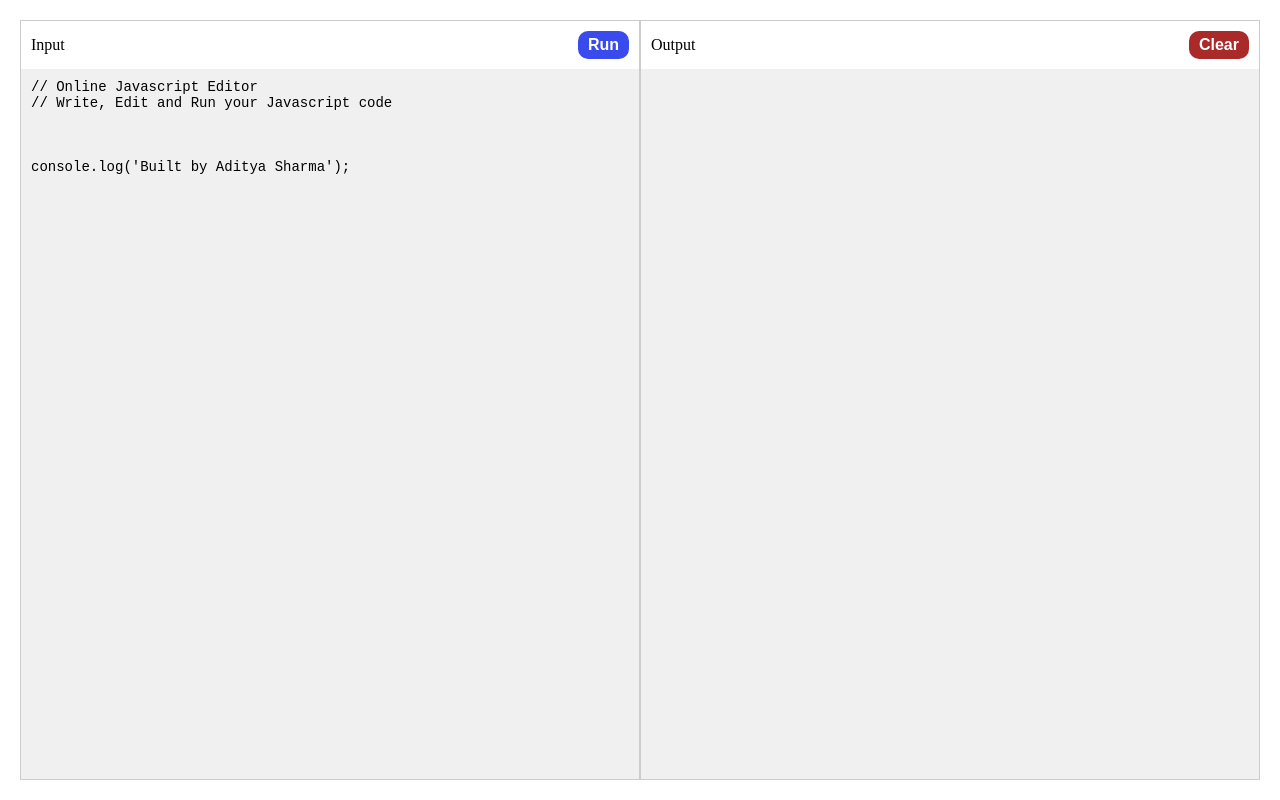
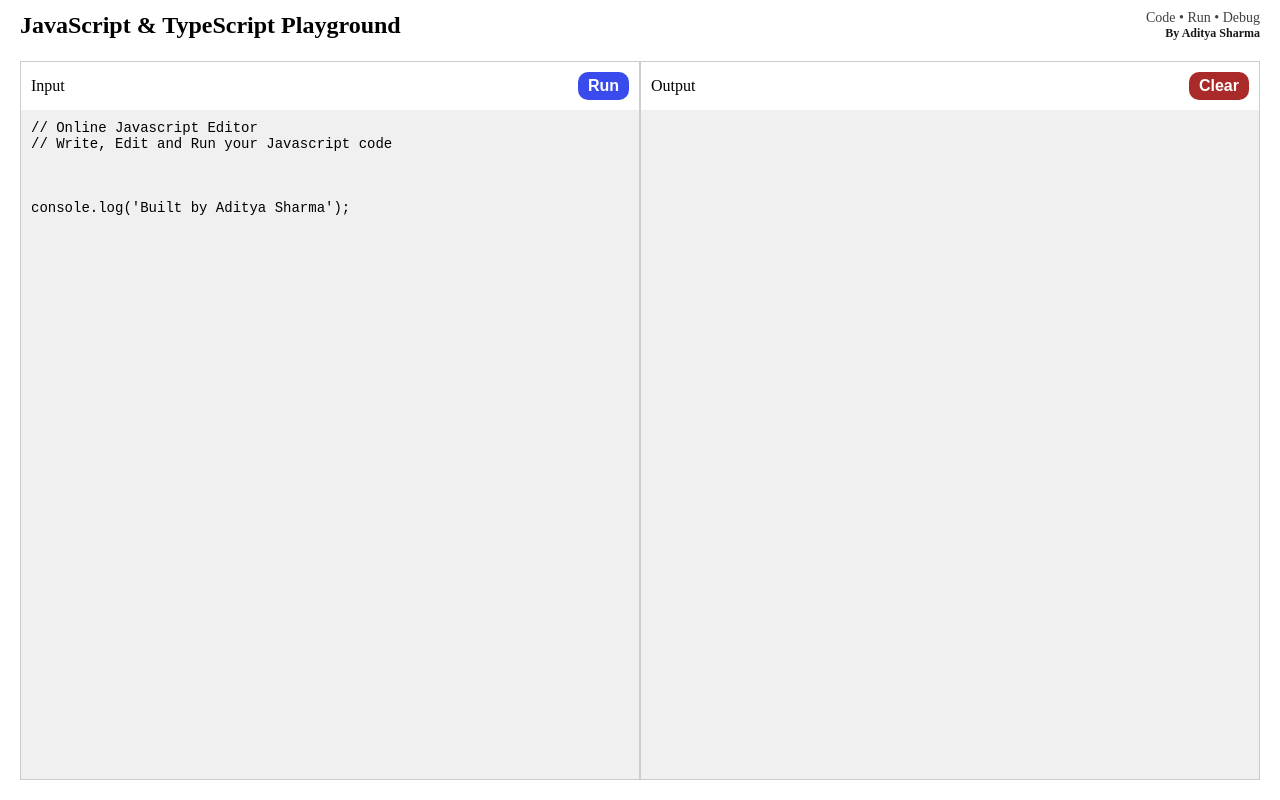
Before and after one commit to adii07/my-code-editor, a Next.js app: page / in a window 1280 px wide. Built offline with nearby package versions, Linux system fonts and the light colour scheme.

Commit message:
adding header

```diff
--- a/components/Editor/index.tsx
+++ b/components/Editor/index.tsx
@@ -1,7 +1,7 @@
 import { useState } from "react";
 import styles from "./index.module.css";
 import { placeHolderText } from "./const";
-import EditorHeader from "../Header";
+import EditorHeader from "../EditorHeader";
 
 type Props = {
     setOutput: React.Dispatch<React.SetStateAction<string>>;
--- /dev/null
+++ b/components/EditorHeader/index.module.css
@@ -0,0 +1,24 @@
+.editorHeader{
+    display: flex;
+    justify-content: space-between;
+    align-items: center;
+    padding: 10px;
+}
+
+.button{
+    padding: 5px 10px;
+    border-radius: 10px;
+    border: none;
+    color: white;
+    cursor: pointer;
+    font-size: 16px;
+    font-weight: bold;
+}
+
+.button.primary{
+     background-color: rgb(57, 75, 236);
+}
+
+.button.secondary{
+    background-color: rgb(170, 41, 41);
+}
--- /dev/null
+++ b/components/EditorHeader/index.tsx
@@ -0,0 +1,15 @@
+import styles from "./index.module.css";
+type Props={
+    clickRun?:()=>void;
+    title:string;
+    buttonText:string;
+}
+const EditorHeader=({clickRun,title,buttonText}:Props)=>{
+    const variant= buttonText==="Run"?"primary":"secondary";
+return <div className={styles.editorHeader}>
+    <div className={styles.title}>{title}</div>
+    <button className={`${styles.button} ${styles[variant]}`} onClick={clickRun}>{buttonText}</button>
+</div>
+}
+
+export default EditorHeader;
--- a/components/Header/index.module.css
+++ b/components/Header/index.module.css
@@ -1,24 +1,30 @@
-.editorHeader{
-    display: flex;
-    justify-content: space-between;
-    align-items: center;
-    padding: 10px;
+.header {
+  display: flex;
+  flex-direction: row;
+  justify-content: space-between;
+  padding: 10px 20px 0px;
+  align-items: center;
 }
 
-.button{
-    padding: 5px 10px;
-    border-radius: 10px;
-    border: none;
-    color: white;
-    cursor: pointer;
-    font-size: 16px;
-    font-weight: bold;
+.titleText {
+  margin: 0;
 }
 
-.button.primary{
-     background-color: rgb(57, 75, 236);
+.subtitle {
+    display: flex;
+    flex-direction: column;
+    align-items: flex-end;
+    justify-content: center;
+    font-size: 14px;
 }
 
-.button.secondary{
-    background-color: rgb(170, 41, 41);
+.subtitleText1{
+    color: rgb(65, 65, 65);
 }
+
+.subtitleText2{
+    color: rgb(24, 24, 24);
+    font-size: 12px;
+    font-weight: bold;
+    cursor: pointer;
+}
--- a/components/Header/index.tsx
+++ b/components/Header/index.tsx
@@ -1,15 +1,19 @@
-import styles from "./index.module.css";
-type Props={
-    clickRun?:()=>void;
-    title:string;
-    buttonText:string;
-}
-const EditorHeader=({clickRun,title,buttonText}:Props)=>{
-    const variant= buttonText==="Run"?"primary":"secondary";
-return <div className={styles.editorHeader}>
-    <div className={styles.title}>{title}</div>
-    <button className={`${styles.button} ${styles[variant]}`} onClick={clickRun}>{buttonText}</button>
-</div>
+import styles from "./index.module.css"
+
+const Header=()=>{
+
+    const redirectToLinkedin=()=>{
+        window.open("https://www.linkedin.com/in/aditya-sharma-693244171/","_blank")
+    }
+return (<div className={styles.header}>
+    <div className={styles.title}>
+        <h2 className={styles.titleText} >JavaScript & TypeScript Playground</h2>
+    </div>
+    <div className={styles.subtitle}>
+        <span className={styles.subtitleText1}>Code • Run • Debug</span>
+        <span className={styles.subtitleText2} onClick={redirectToLinkedin}>By Aditya Sharma</span>
+    </div>
+</div>)
 }
 
-export default EditorHeader;
+export default Header;
--- a/components/OutputScreen/index.tsx
+++ b/components/OutputScreen/index.tsx
@@ -1,4 +1,4 @@
-import EditorHeader from "../Header";
+import EditorHeader from "../EditorHeader";
 import styles from "./index.module.css";
 type Props={
     output?:string;
--- a/src/app/layout.tsx
+++ b/src/app/layout.tsx
@@ -1,6 +1,7 @@
 import type { Metadata } from "next";
 import { Geist, Geist_Mono } from "next/font/google";
 import "./globals.css";
+import Header from "../../components/Header";
 
 const geistSans = Geist({
   variable: "--font-geist-sans",
--- a/src/app/page.module.css
+++ b/src/app/page.module.css
@@ -1,17 +1,20 @@
+.main_container{
+  display: flex;
+  flex-direction: column;
+  width: 100vw;
+  height: 100vh;
+box-sizing: border-box; /* Ensure padding is included in total width and height */
+}
 .page {
+  flex: 1;
   display: flex;
   flex-direction: row;
-  width: 100vw;
-  height: 100vh;
   padding: 20px;
-  box-sizing: border-box; /* Ensure padding is included in total width and height */
 }
 
 
 .mobile_page{
+  flex: 1;
   display: flex;
   flex-direction: column;
-  width: 100vw;
-  height: 100vh;
-  box-sizing: border-box;
 }
--- a/src/app/page.tsx
+++ b/src/app/page.tsx
@@ -5,6 +5,7 @@ import OutputScreen from "../../components/OutputScreen";
 import styles from "./page.module.css";
 import { useWindowSize } from "../../hooks/isDesktop";
 import MobileHeader from "../../components/MobileHeader";
+import Header from "../../components/Header";
 
 export default function Home() {
   const [output, setOutput] = useState("");
@@ -13,7 +14,8 @@ export default function Home() {
 
   useEffect(() => { if (!isDesktop) setSelectedTab("output") }, [output]);
   return (
-    <>
+    <div className={styles.main_container}>
+     <Header/>
       {isDesktop ? <div className={styles.page}>
         <Editor setOutput={setOutput} />
         <OutputScreen output={output} setOutput={setOutput} />
@@ -24,7 +26,7 @@ export default function Home() {
           {selectedTab === "output" && <OutputScreen output={output} setOutput={setOutput} />}
         </div>
       }
-    </>
+    </div>
 
   );
 }
```
